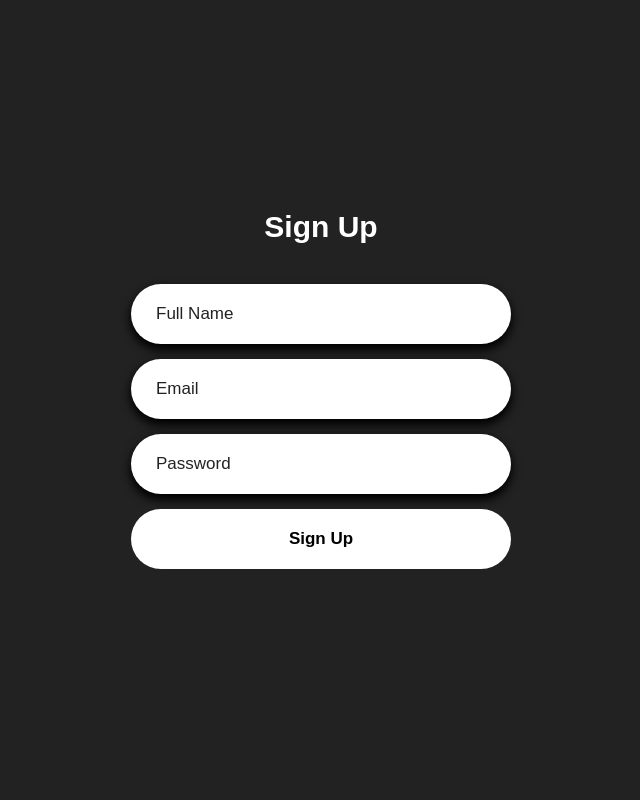
After one commit to j-barofski/HobbyFinderProject, a Django app: template HobbyFinderProject/templates/signup.html in a window 1280 px wide. The commit adds this page. Shown: the whole page, without its empty margins (319-959 px from the left). Run offline with Django 5.2, Linux system fonts and the light colour scheme; the template is opened without the code that fills it, so the values that code supplies are empty.

Commit message:
Added a sign up form

```diff
--- a/HobbyFinderProject/static/css/styles.css
+++ b/HobbyFinderProject/static/css/styles.css
@@ -460,3 +460,29 @@
 #saved-list li button:hover {
     background: #66b2b2;
 }
+
+/*
+    Sign Up form -----------------------------------------------------
+*/
+/*
+    sign up container
+*/
+.signup {
+    position: relative;
+    text-align: center;
+    width: 440px;
+    height: 480px;
+    padding: 30px;
+}
+/*
+    Form title
+*/
+.signup-header {
+    text-align: center;
+    margin: 20px 0 40px 0;
+}
+.signup-header header {
+    color: white;
+    font-size: 30px;
+    font-weight: 600;
+}
--- /dev/null
+++ b/HobbyFinderProject/templates/signup.html
@@ -0,0 +1,62 @@
+<!DOCTYPE html>
+<html lang="en">
+<head>
+    <meta charset="UTF-8">
+    <meta name="viewport" content="width=device-width, initial-scale=1.0">
+    <title>Sign Up | Hobby Finder</title>
+
+    <!-- Link to external CSS file for styling -->
+    <link rel="stylesheet" href="../static/css/styles.css">
+</head>
+<body>
+    <!-- Sign Up Form -->
+    <form class="signup">
+        <div class = "signup-header" action="#" method = "post">
+            <header>Sign Up</header>
+        </div>
+        <!-- Full name sign up container -->
+        <div class="input-container">
+            <input type="text" id="fullname" class="input-field" name="fullname" placeholder="Full Name">
+        </div>
+        <!-- Email sign up container -->
+        <div class="input-container">
+            <input type="email" id="signup-email" class="input-field" name="email" placeholder="Email">
+        </div>
+        <!-- Password sign up container -->
+        <div class="input-container">
+            <input type="password" id="signup-password" class="input-field" name="password" placeholder="Password">
+        </div>
+
+        <!-- Sign Up Button -->
+        <div class="input-submit">
+            <button type="submit" class="submit-btn" id="submit">Sign Up</button>
+        </div>
+    </form>
+
+    <script>
+        const SignUpForm = document.querySelector(".signup");
+        const SignUpButton = document.getElementById("submit");
+
+        SignUpButton.addEventListener("click", (e) => { // e is mouse event when submit button is clicked
+            e.preventDefault(); // Prevent form submission, only want to validate it
+
+            // using local storage to save data in web browser
+            // will be removed when SQL is created
+            const storedUser = localStorage.getItem("user") ? JSON.parse(localStorage.getItem("user")) : null;
+            console.log("Stored User:", storedUser);
+
+            const fullname = document.getElementById("fullname").value.trim()
+            const email = document.getElementById("signup-email").value.trim() // trim removes whitespace
+            const password = document.getElementById("signup-password").value.trim()
+
+            if (fullname && email && password) {
+                localStorage.setItem("user", JSON.stringify({ fullname, email, password }));
+                alert("You have successfully signed up.");
+                window.location.href = "dashboard.html"; // Redirects when successfully logged in
+            } else {
+                alert("Please fill out the form.")
+            }
+        })
+    </script>
+</body>
+</html>
```
Also changed, not shown: HobbyFinderProject/templates/login.html (+4 -4 lines).
